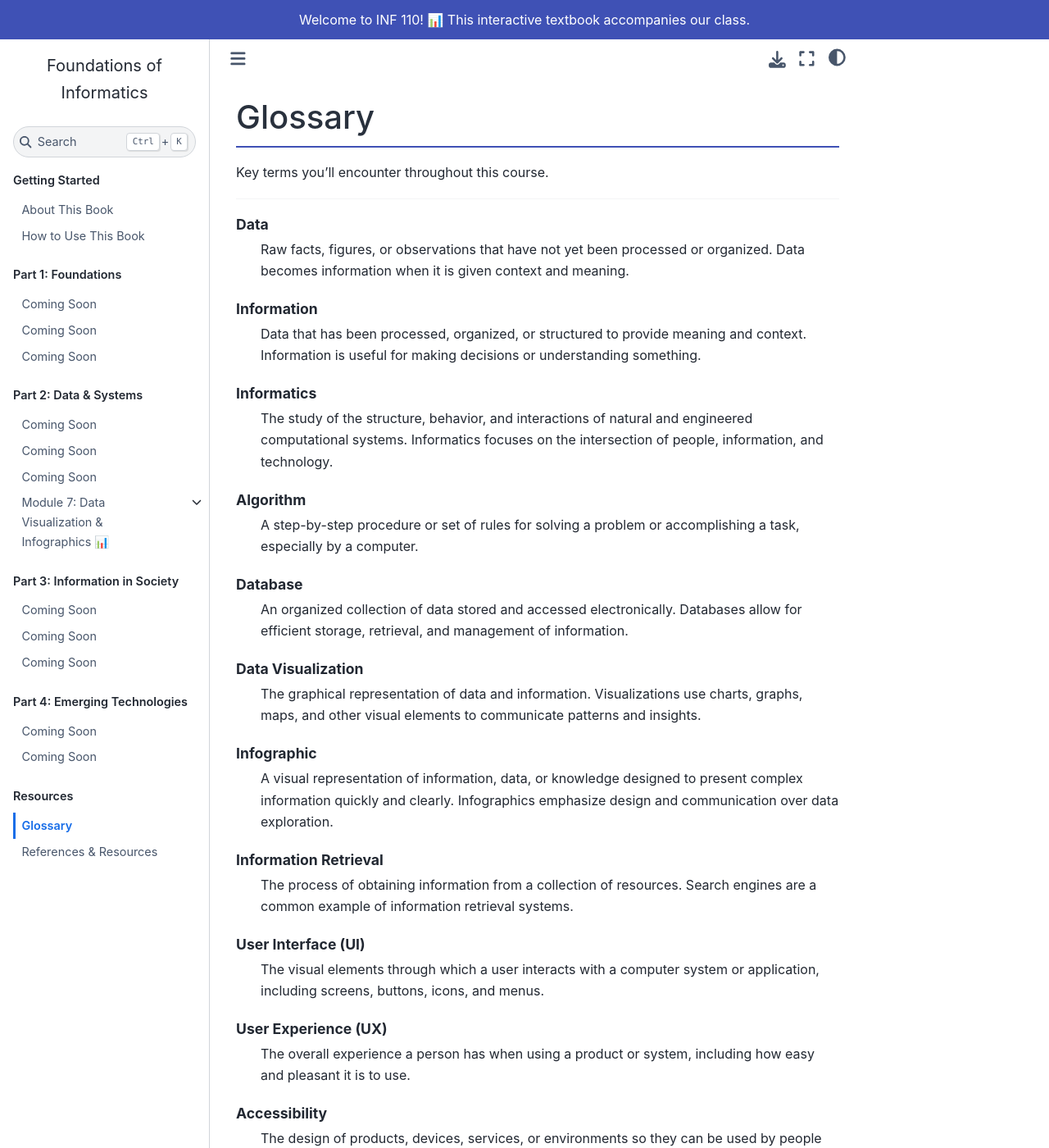
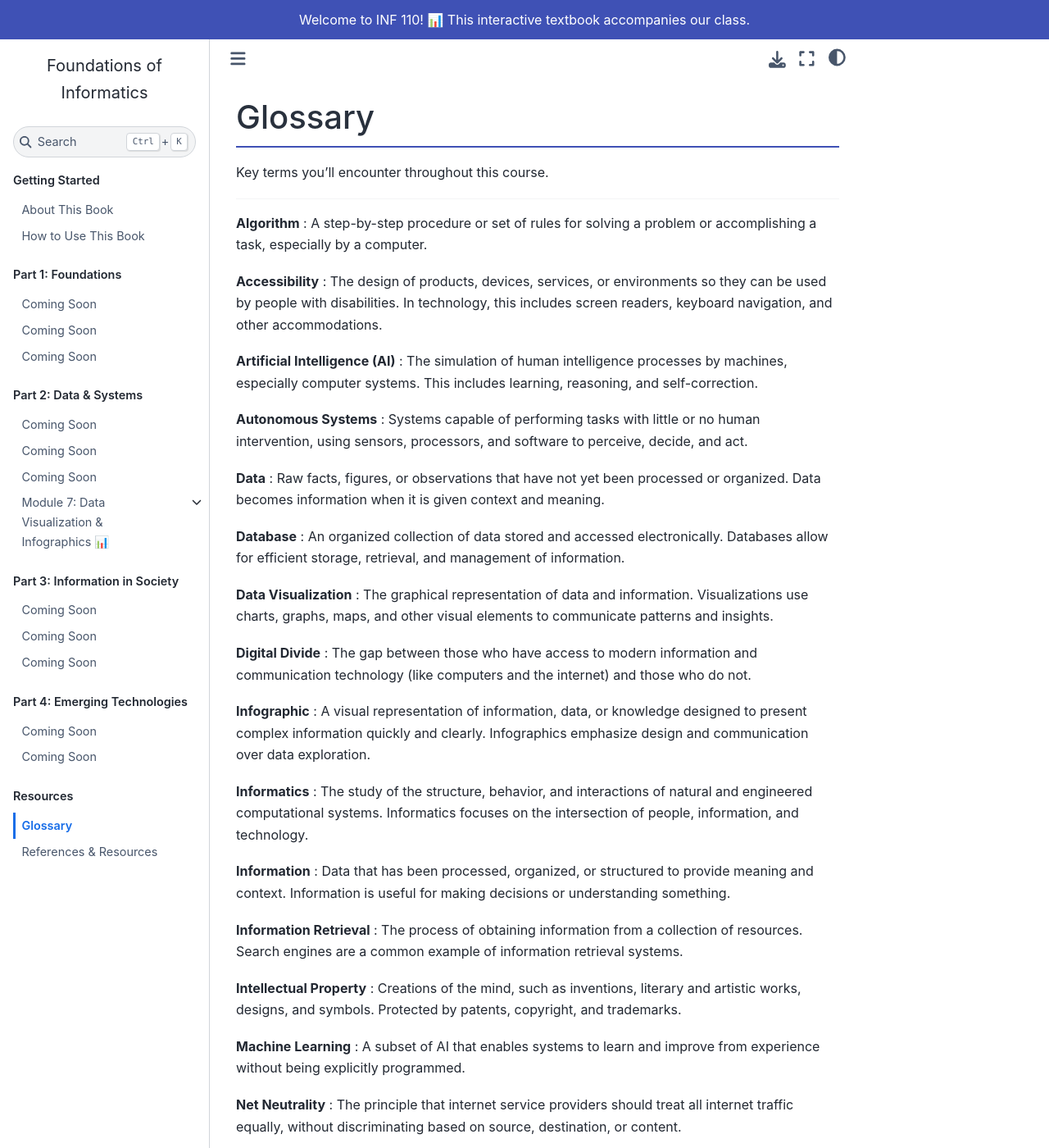
Before and after one commit to tdbowman/110informatics.github.io, a Jupyter Book: the page built from glossary.md, in a window 1280 px wide and 1400 px high. Shown: the whole window at 82% size. Built offline with Jupyter Book 1.0.4 settings and Sphinx 7.4.7 and the Sphinx Book theme 1.1.4, drawn with Linux system fonts in a browser that asks for light colours; pages that are not in the unit, such as notebooks, are missing from menus; some of the changed text lies outside the part shown.

````diff
--- a/_config.yml
+++ b/_config.yml
@@ -13,10 +13,6 @@ execute:
 latex:
   latex_documents:
     targetname: inf110-textbook.tex
-
-# Add a bibtex file so that we can create citations
-bibtex_bibfiles:
-  - references.bib
 
 # Information about where the book exists on the web
 repository:
--- a/glossary.md
+++ b/glossary.md
@@ -4,64 +4,62 @@ Key terms you'll encounter throughout this course.
 
 ---
 
-```{glossary}
-Data
-    Raw facts, figures, or observations that have not yet been processed or organized. Data becomes information when it is given context and meaning.
+**Algorithm**
+: A step-by-step procedure or set of rules for solving a problem or accomplishing a task, especially by a computer.
 
-Information
-    Data that has been processed, organized, or structured to provide meaning and context. Information is useful for making decisions or understanding something.
+**Accessibility**
+: The design of products, devices, services, or environments so they can be used by people with disabilities. In technology, this includes screen readers, keyboard navigation, and other accommodations.
 
-Informatics
-    The study of the structure, behavior, and interactions of natural and engineered computational systems. Informatics focuses on the intersection of people, information, and technology.
+**Artificial Intelligence (AI)**
+: The simulation of human intelligence processes by machines, especially computer systems. This includes learning, reasoning, and self-correction.
 
-Algorithm
-    A step-by-step procedure or set of rules for solving a problem or accomplishing a task, especially by a computer.
+**Autonomous Systems**
+: Systems capable of performing tasks with little or no human intervention, using sensors, processors, and software to perceive, decide, and act.
 
-Database
-    An organized collection of data stored and accessed electronically. Databases allow for efficient storage, retrieval, and management of information.
+**Data**
+: Raw facts, figures, or observations that have not yet been processed or organized. Data becomes information when it is given context and meaning.
 
-Data Visualization
-    The graphical representation of data and information. Visualizations use charts, graphs, maps, and other visual elements to communicate patterns and insights.
+**Database**
+: An organized collection of data stored and accessed electronically. Databases allow for efficient storage, retrieval, and management of information.
 
-Infographic
-    A visual representation of information, data, or knowledge designed to present complex information quickly and clearly. Infographics emphasize design and communication over data exploration.
+**Data Visualization**
+: The graphical representation of data and information. Visualizations use charts, graphs, maps, and other visual elements to communicate patterns and insights.
 
-Information Retrieval
-    The process of obtaining information from a collection of resources. Search engines are a common example of information retrieval systems.
+**Digital Divide**
+: The gap between those who have access to modern information and communication technology (like computers and the internet) and those who do not.
 
-User Interface (UI)
-    The visual elements through which a user interacts with a computer system or application, including screens, buttons, icons, and menus.
+**Infographic**
+: A visual representation of information, data, or knowledge designed to present complex information quickly and clearly. Infographics emphasize design and communication over data exploration.
 
-User Experience (UX)
-    The overall experience a person has when using a product or system, including how easy and pleasant it is to use.
+**Informatics**
+: The study of the structure, behavior, and interactions of natural and engineered computational systems. Informatics focuses on the intersection of people, information, and technology.
 
-Accessibility
-    The design of products, devices, services, or environments so they can be used by people with disabilities. In technology, this includes screen readers, keyboard navigation, and other accommodations.
+**Information**
+: Data that has been processed, organized, or structured to provide meaning and context. Information is useful for making decisions or understanding something.
 
-Privacy
-    The right of individuals to control their personal information and how it is collected, used, and shared.
+**Information Retrieval**
+: The process of obtaining information from a collection of resources. Search engines are a common example of information retrieval systems.
 
-Security
-    The protection of information and systems from unauthorized access, use, disclosure, disruption, modification, or destruction.
+**Intellectual Property**
+: Creations of the mind, such as inventions, literary and artistic works, designs, and symbols. Protected by patents, copyright, and trademarks.
 
-Artificial Intelligence (AI)
-    The simulation of human intelligence processes by machines, especially computer systems. This includes learning, reasoning, and self-correction.
+**Machine Learning**
+: A subset of AI that enables systems to learn and improve from experience without being explicitly programmed.
 
-Machine Learning
-    A subset of AI that enables systems to learn and improve from experience without being explicitly programmed.
+**Net Neutrality**
+: The principle that internet service providers should treat all internet traffic equally, without discriminating based on source, destination, or content.
 
-Autonomous Systems
-    Systems capable of performing tasks with little or no human intervention, using sensors, processors, and software to perceive, decide, and act.
+**Privacy**
+: The right of individuals to control their personal information and how it is collected, used, and shared.
 
-Intellectual Property
-    Creations of the mind, such as inventions, literary and artistic works, designs, and symbols. Protected by patents, copyright, and trademarks.
+**Security**
+: The protection of information and systems from unauthorized access, use, disclosure, disruption, modification, or destruction.
 
-Net Neutrality
-    The principle that internet service providers should treat all internet traffic equally, without discriminating based on source, destination, or content.
+**User Experience (UX)**
+: The overall experience a person has when using a product or system, including how easy and pleasant it is to use.
 
-Digital Divide
-    The gap between those who have access to modern information and communication technology (like computers and the internet) and those who do not.
-```
+**User Interface (UI)**
+: The visual elements through which a user interacts with a computer system or application, including screens, buttons, icons, and menus.
 
 ---
 
--- a/references.md
+++ b/references.md
@@ -60,6 +60,8 @@ These foundational works inform much of what we discuss in this course:
 
 ## 📖 Bibliography
 
-```{bibliography}
-:style: unsrt
-```
+- **Tufte, E. R.** (2001). *The Visual Display of Quantitative Information* (2nd ed.). Graphics Press.
+- **Norman, D.** (2013). *The Design of Everyday Things* (Revised ed.). Basic Books.
+- **Gleick, J.** (2011). *The Information: A History, a Theory, a Flood*. Pantheon Books.
+- **Buckland, M. K.** (1991). Information as Thing. *Journal of the American Society for Information Science*, 42(5), 351-360.
+- **Nye, D. E.** (2006). *Technology Matters: Questions to Live With*. MIT Press.
````
Also changed, not shown: module-07-visualization/visualization-types.md (+6 -15 lines), 1 other file.
